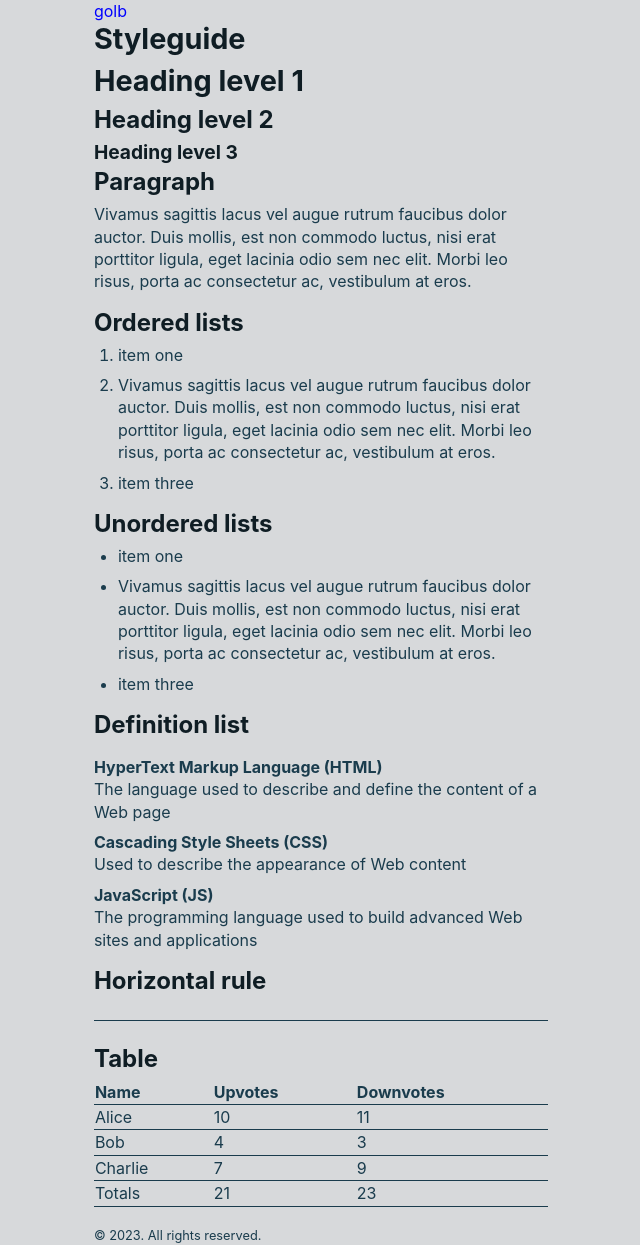
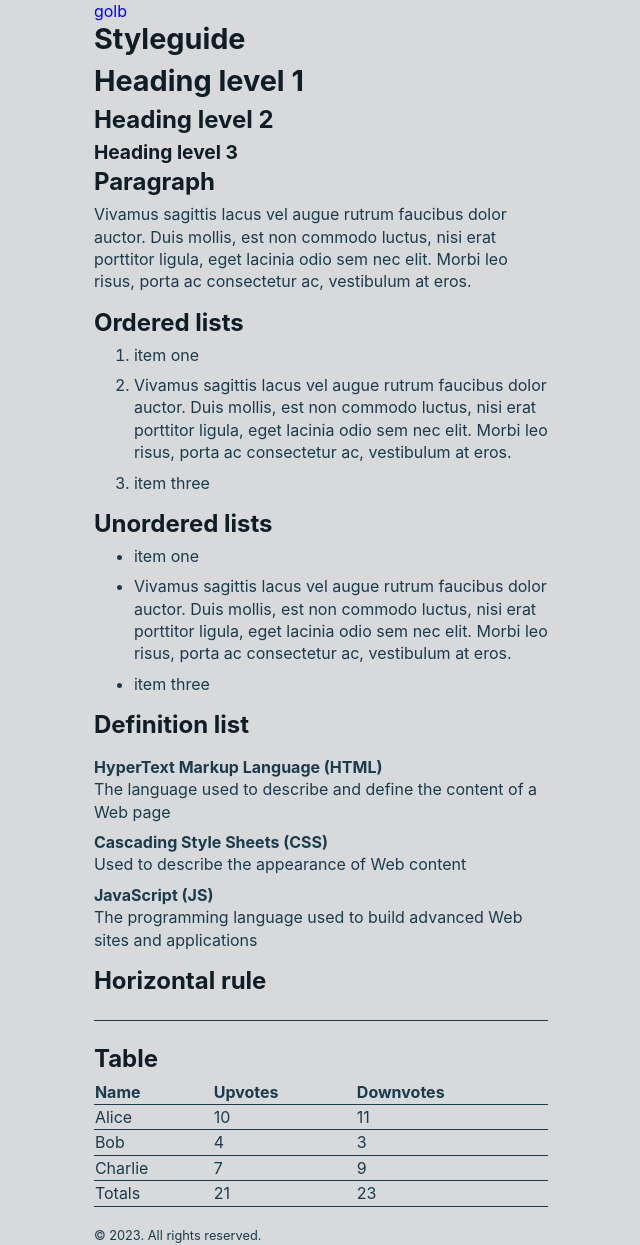
Before and after one commit to aflim/golb, a Jekyll site: the page built from styleguide.md, in a window 1280 px wide. Shown: the whole page, without its empty margins (319-959 px from the left). Built offline with Jekyll 4.4.1, drawn with Linux system fonts in a browser that asks for light colours.

Commit message:
Update stylesheet.css

```diff
--- a/assets/stylesheet.css
+++ b/assets/stylesheet.css
@@ -165,7 +165,7 @@ ul,
 ol {
   margin-block-start: 0;
   margin-block-end: 1em;
-  padding-inline-start: var(--spacer-2);
+  /* padding-inline-start: var(--spacer-2); */
 }
 
 
```
